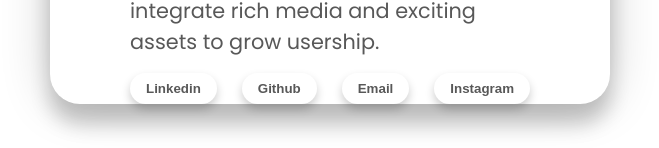
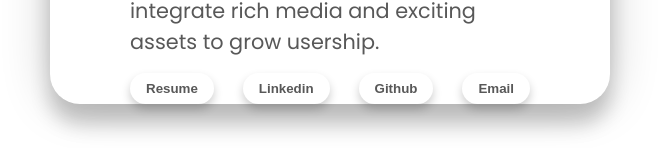
Before and after one commit to harshilmevasa/3d-card, a plain HTML site: page index.html in a window 1280 px wide. Shown: the part 634-782 px from the top of the page, without its empty margins (310-969 px from the left). Drawn offline with Linux system fonts and the light colour scheme.

Commit message:
Update index.html

```diff
--- a/index.html
+++ b/index.html
@@ -18,10 +18,10 @@
             <h1 class="title">Harshil Sankadasariya</h1>
             <h3>Savvy Web Developer eager to integrate rich media and exciting assets to grow usership.</h3>
             <div class="sizes">
+               <a href="https://bit.ly/harshil-resume"> <button>Resume</button></a>
                <a href="https://www.linkedin.com/in/harshilmevasa/"> <button>Linkedin</button></a>
                <a href="https://github.com/harshilmevasa"> <button>Github</button></a>
                <a href="mailto:harshil.mevasa@gmail.com"> <button>Email</button></a>
-               <a href="https://bit.ly/harshil-resume"> <button>Instagram</button></a>
             </div>
         </div>
     </div>
```
